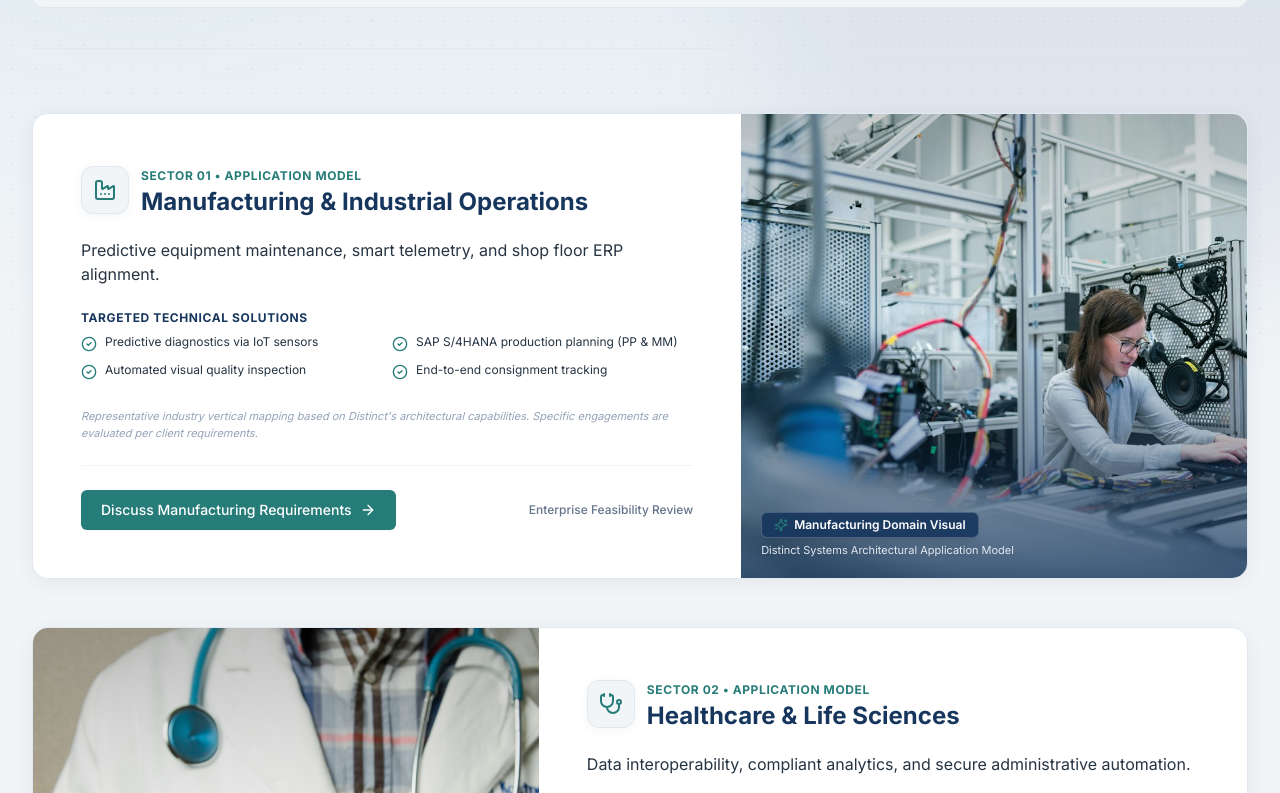
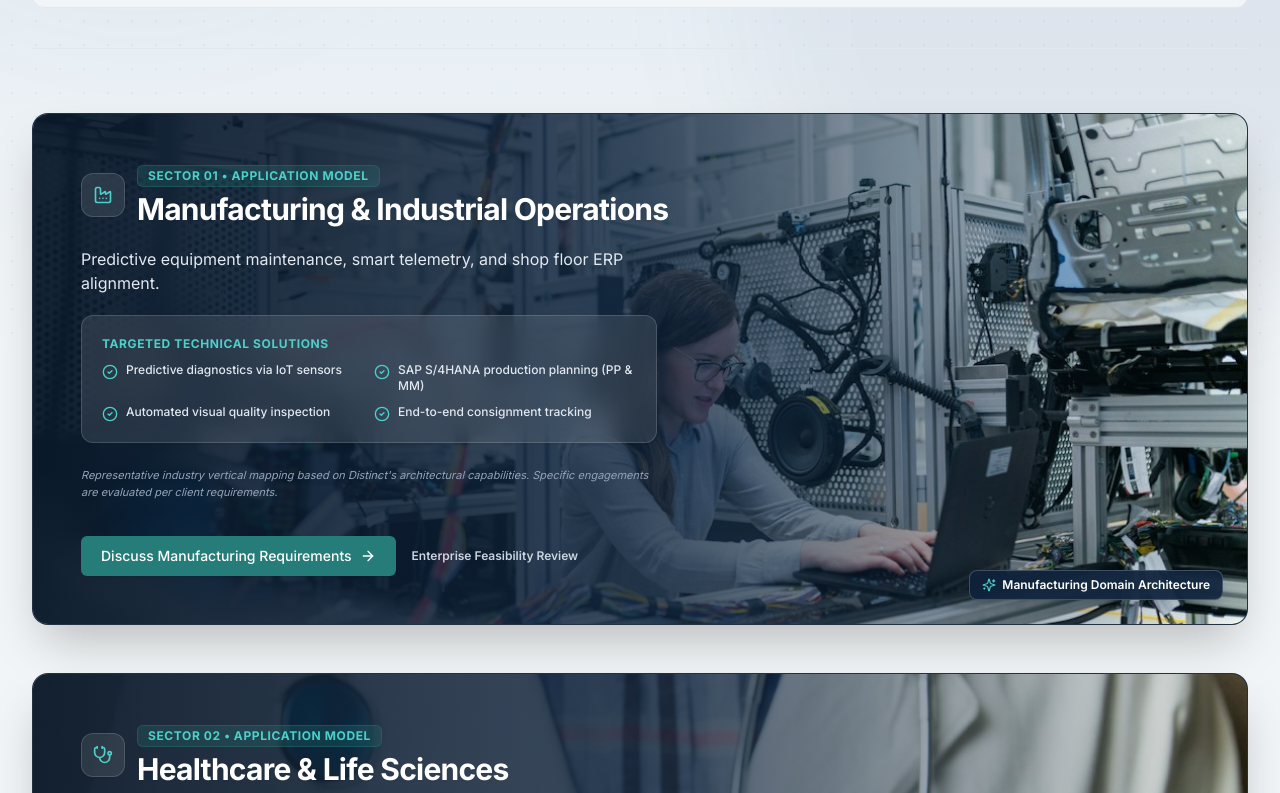
Before and after one commit to nishalbharathi16-cmyk/Distinct-Systems-and-Technologies-pvt-ltd, a React (Vite) app: page /industries in a window 1280 px wide. Shown: the part 447-1240 px from the top of the page. Built offline with nearby package versions, Linux system fonts and the light colour scheme.

Commit message:
feat(industries): apply Enterprise Night Glass layout to all industry sector cards

```diff
--- a/src/pages/Industries.jsx
+++ b/src/pages/Industries.jsx
@@ -60,50 +60,56 @@ export const Industries = () => {
       <section className="max-w-7xl mx-auto px-4 sm:px-6 lg:px-8 space-y-12">
         {INDUSTRIES.map((ind, index) => {
           const Icon = industryIcons[ind.id] || Building2;
-          const isReversed = index % 2 === 1;
 
           return (
             <div
               key={ind.id}
               id={ind.id}
-              className="relative overflow-hidden rounded-2xl border border-slate-200 bg-white shadow-card transition-all duration-300 hover:shadow-card-hover"
+              className="relative overflow-hidden rounded-2xl border border-slate-700/60 bg-[#0a1829] shadow-2xl transition-all duration-300 hover:shadow-card-hover group min-h-[500px] flex items-center"
             >
-              <div className="grid grid-cols-1 lg:grid-cols-12 gap-0 items-stretch">
+              {/* 1. Full-Bleed High-Resolution Domain Visual */}
+              <div
+                className={`absolute inset-0 bg-cover transition-transform duration-700 ease-out group-hover:scale-105 ${
+                  ind.id === 'education' ? 'bg-left' : 'bg-right md:bg-center'
+                }`}
+                style={{ backgroundImage: `url('${ind.bgImage}')` }}
+              />
 
-                {/* Content Column */}
-                <div className={`lg:col-span-7 p-6 sm:p-10 lg:p-12 flex flex-col justify-between ${
-                  isReversed ? 'lg:order-2' : 'lg:order-1'
-                }`}>
+              {/* 2. Dark Ambient Frosted Glass Overlay */}
+              <div className="absolute inset-0 bg-gradient-to-r from-[#0a1829]/95 via-[#0d2038]/90 md:via-[#0e223b]/80 to-black/40 md:to-transparent backdrop-blur-[2px] md:backdrop-blur-none" />
+
+              {/* 3. Text & Content Layer */}
+              <div className="relative z-10 w-full p-6 sm:p-10 lg:p-12 max-w-3xl">
                 <div className="space-y-5">
                   {/* Header badge & title */}
                   <div className="flex items-center gap-3">
-                      <div className="w-12 h-12 rounded-xl bg-[#F2F5F7] text-[#267C78] flex items-center justify-center border border-slate-200 shadow-subtle">
-                        <Icon className="w-6 h-6 text-[#267C78]" />
+                    <div className="w-11 h-11 rounded-xl bg-white/10 backdrop-blur-md text-[#4dd0c9] flex items-center justify-center border border-white/15 shadow-sm">
+                      <Icon className="w-5 h-5 text-[#4dd0c9]" />
                     </div>
                     <div>
-                        <span className="text-xs font-bold uppercase tracking-wider text-[#267C78]">
+                      <span className="text-xs font-bold uppercase tracking-wider text-[#4dd0c9] bg-[#267C78]/25 px-2.5 py-0.5 rounded-md border border-[#267C78]/40 inline-block">
                         Sector 0{index + 1} • Application Model
                       </span>
-                        <h3 className="text-xl sm:text-2xl font-bold text-[#17365D]">
+                      <h3 className="text-2xl sm:text-3xl font-extrabold text-white tracking-tight mt-1 drop-shadow-sm">
                         {ind.name}
                       </h3>
                     </div>
                   </div>
 
                   {/* Short Summary */}
-                    <p className="text-sm sm:text-base text-[#263442] leading-relaxed">
+                  <p className="text-sm sm:text-base text-slate-200 leading-relaxed max-w-xl font-normal drop-shadow-sm">
                     {ind.summary}
                   </p>
 
-                    {/* Targeted Solutions Checklist */}
-                    <div className="space-y-2 pt-1">
-                      <span className="text-xs font-bold uppercase tracking-wider text-[#17365D] block">
+                  {/* Targeted Technical Solutions Frosted Box */}
+                  <div className="bg-white/10 backdrop-blur-md p-4 sm:p-5 rounded-xl border border-white/15 shadow-sm max-w-xl space-y-2.5">
+                    <span className="text-xs font-extrabold uppercase tracking-wider text-[#4dd0c9] block">
                       Targeted Technical Solutions
                     </span>
                     <div className="grid grid-cols-1 sm:grid-cols-2 gap-2.5">
                       {ind.applications.map((app, aIdx) => (
-                          <div key={aIdx} className="flex items-start gap-2 text-xs text-[#263442]">
-                            <CheckCircle2 className="w-4 h-4 text-[#267C78] shrink-0 mt-0.5" />
+                        <div key={aIdx} className="flex items-start gap-2 text-xs font-medium text-slate-200">
+                          <CheckCircle2 className="w-4 h-4 text-[#4dd0c9] shrink-0 mt-0.5" />
                           <span>{app}</span>
                         </div>
                       ))}
@@ -111,13 +117,12 @@ export const Industries = () => {
                   </div>
 
                   {/* Transparent Mapping Notice */}
-                    <p className="text-[11px] text-slate-400 italic pt-2">
+                  <p className="text-[11px] text-slate-400 italic pt-1 max-w-xl">
                     {ind.disclaimer}
                   </p>
-                  </div>
 
                   {/* Action Bar */}
-                  <div className="pt-6 mt-6 border-t border-slate-100 flex flex-wrap items-center justify-between gap-4">
+                  <div className="pt-4 flex flex-wrap items-center gap-4">
                     <Button
                       to={`/contact?industry=${encodeURIComponent(ind.name)}`}
                       variant="primary"
@@ -127,38 +132,19 @@ export const Industries = () => {
                       Discuss {ind.name.split(' ')[0]} Requirements
                     </Button>
 
-                    <span className="text-xs text-slate-500 font-medium">
+                    <span className="text-xs text-slate-300 font-semibold">
                       Enterprise Feasibility Review
                     </span>
                   </div>
                 </div>
-
-                {/* Relevant Themed Domain Visual Panel */}
-                <div className={`lg:col-span-5 relative min-h-[280px] sm:min-h-[340px] lg:min-h-full overflow-hidden ${
-                  isReversed ? 'lg:order-1' : 'lg:order-2'
-                }`}>
-                  {/* Clean, Full-Resolution Relevant Domain Image */}
-                  <img
-                    src={ind.bgImage}
-                    alt={`${ind.name} Domain Visual`}
-                    className="w-full h-full object-cover object-left transition-transform duration-700 ease-out hover:scale-105"
-                    loading="lazy"
-                  />
-                  {/* Subtle corporate corner vignette for depth and elegance */}
-                  <div className="absolute inset-0 bg-gradient-to-t from-[#17365D]/80 via-transparent to-black/20" />
-
-                  {/* Visual Overlay Tag */}
-                  <div className="absolute bottom-5 left-5 right-5 text-white">
-                    <div className="inline-flex items-center gap-1.5 px-3 py-1 rounded-md bg-[#17365D]/90 backdrop-blur-md border border-white/20 text-xs font-semibold text-white shadow-lg mb-1">
-                      <Sparkles className="w-3.5 h-3.5 text-[#267C78]" />
-                      <span>{ind.name.split('&')[0].trim()} Domain Visual</span>
-                    </div>
-                    <p className="text-[11px] text-slate-200 drop-shadow-sm">
-                      Distinct Systems Architectural Application Model
-                    </p>
-                  </div>
               </div>
 
+              {/* Floating Bottom Right Badge */}
+              <div className="hidden lg:block absolute bottom-6 right-6 z-10">
+                <div className="inline-flex items-center gap-1.5 px-3 py-1.5 rounded-lg bg-[#0e223b]/90 backdrop-blur-md border border-white/20 text-xs font-semibold text-white shadow-lg">
+                  <Sparkles className="w-3.5 h-3.5 text-[#4dd0c9]" />
+                  <span>{ind.name.split('&')[0].trim()} Domain Architecture</span>
+                </div>
               </div>
             </div>
           );
```
Lines whose indentation alone changed are shown as unchanged.
